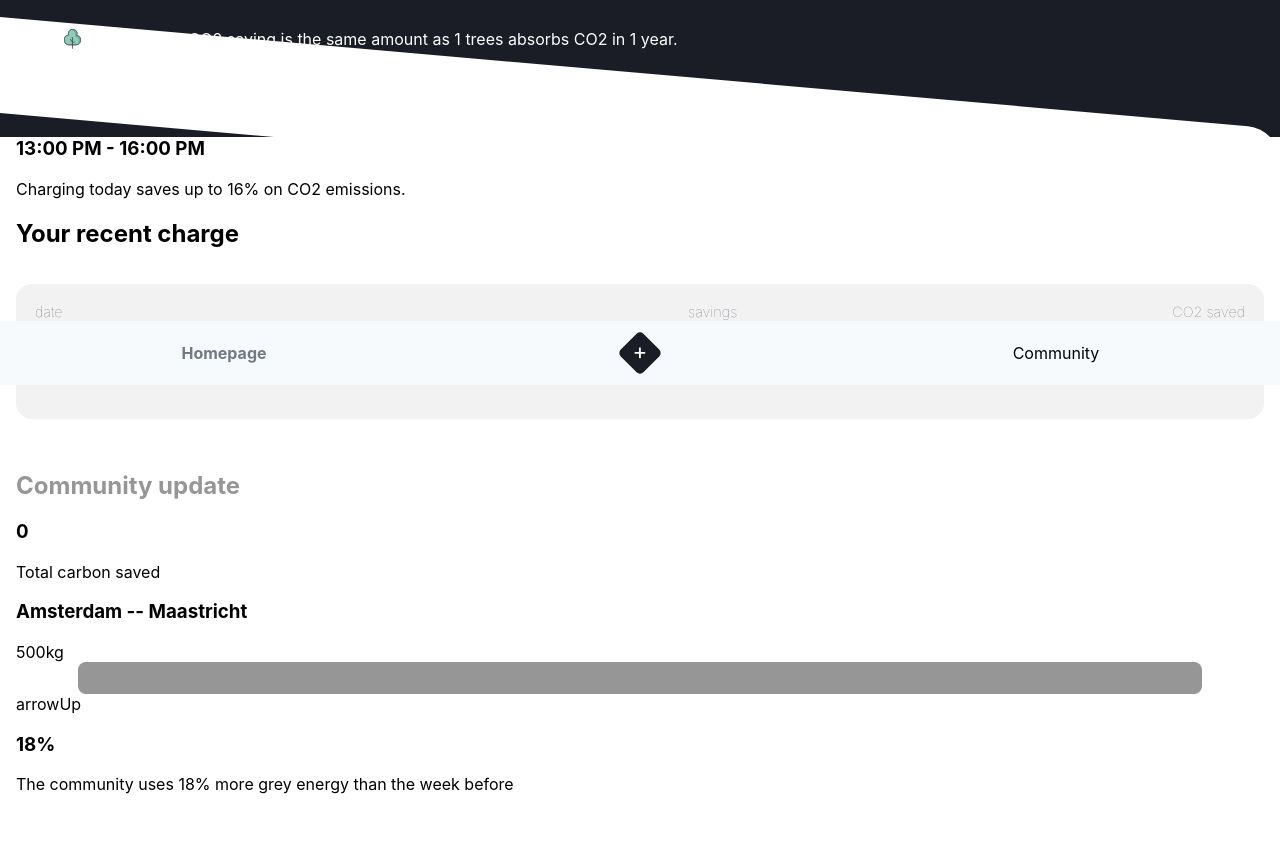
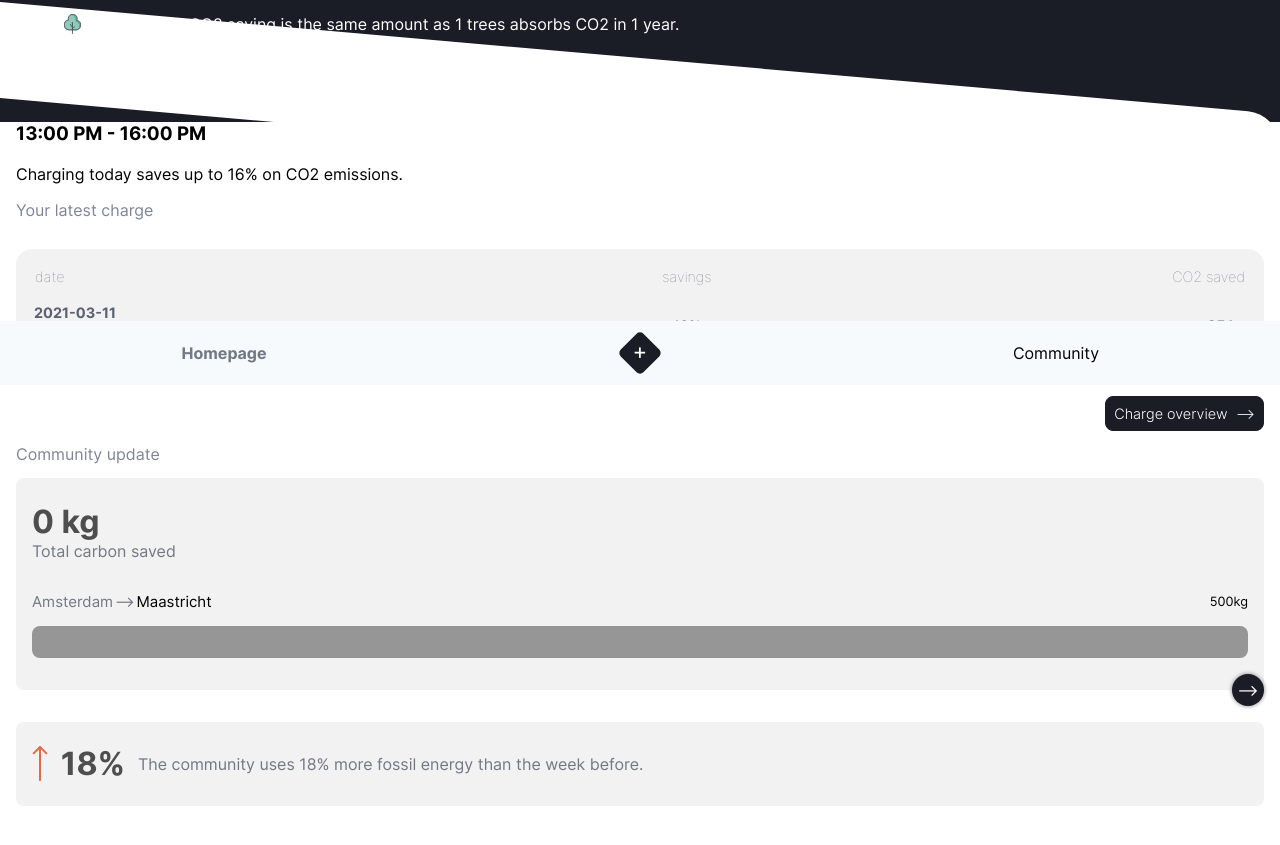
Before and after one commit to joanpadolina/co2-next-dashboard, a Next.js app: page / in a window 1280 px wide. Shown: the part 415-1260 px from the top of the page. Built offline with nearby package versions, Linux system fonts and the light colour scheme; no server answers.

Commit message:
Community update styling, rebase button styling

```diff
--- a/components/community-update/community-update.js
+++ b/components/community-update/community-update.js
@@ -1,36 +1,50 @@
 import React, { useEffect } from 'react';
 import { useSelector } from 'react-redux';
+import Link from 'next/link';
 import ProgressBar from '../progress-bar';
-
 export default function CommunityUpdate() {
   const communityStore = useSelector((state) => state.store.community);
-  const userTotal = communityStore.total
-  useEffect(() => {}, [userTotal]);
+  const usersTotal = communityStore.total;
+  useEffect(() => {}, [usersTotal]);
 
   return (
-    <article>
-      <h2 className="title--small">Community update</h2>
-      <div className="p-3 bg-gray-100 rounded-lg">
-        <article className="pb-3">
-          <h3 className="text-2xl font-bold">{userTotal}</h3>
-          <span>Total carbon saved</span>
+    <article className="community-update">
+      <h2 className="font--title">Community update</h2>
+      <div className="community-update__body">
+        <article className="community-update__header">
+          <h3 className="community-update__total font--medium">{usersTotal} kg</h3>
+          <span className="community-update__subtitle">Total carbon saved</span>
         </article>
-        <article className="flex justify-between my-3">
-          <h3>Amsterdam -- Maastricht</h3>
-          <span> 500kg </span>
+        <article className="community-update__goal">
+          <h3 className="community-update__goal-destination">
+            <span className="community-update__subtitle community-update__subtitle--destination">
+              Amsterdam
+            </span>
+            Maastricht
+          </h3>
+          <span className="community-update__endgoal"> 500kg </span>
         </article>
         <ProgressBar
-          totalSavingsCommunity={communityStore.total}
+          className="community-update__progress-bar"
+          totalSavingsCommunity={usersTotal}
           totalCommunityGoal={500}
         />
       </div>
-      <div>
-        <article className="bg-gray-100 flex p-5 items-center my-5">
-          <div>arrowUp</div>
-          <h3 className="text-2xl font-bold pr-3">18%</h3>
-          <p>The community uses 18% more grey energy than the week before</p>
-        </article>
+      <div className="button__align--right">
+        <Link href="/">
+          <a aria-label="community detail" className="button--go"></a>
+        </Link>
       </div>
+      <article className="community-update__energy-update">
+        <img
+          className="community-update__energy-arrow"
+          src="/icons/icon-arrow-up.svg"
+        />
+        <h3 className="community-update__energy-usage font--medium">18%</h3>
+        <p className="community-update__energy-body">
+          The community uses 18% more fossil energy than the week before.
+        </p>
+      </article>
     </article>
   );
 }
--- a/components/history-charge/history-charge.js
+++ b/components/history-charge/history-charge.js
@@ -6,10 +6,11 @@ export default function HistoryCharge() {
 
   return (
     <>
-      <h2> Your recent charge </h2>
+      <h2 className="font--title"> Your latest charge </h2>
       <table className="history-charge">
-        {chargingSessions.slice(Math.max(chargingSessions.length - 3, 0)).map(
-          (charging, index) =>
+        {chargingSessions
+          .slice(Math.max(chargingSessions.length - 3, 0))
+          .map((charging, index) => (
             <tbody className="history-charge__body">
               <tr className="history-charge__heading-wrapper">
                 <th className="history-charge__heading">date</th>
@@ -18,8 +19,12 @@ export default function HistoryCharge() {
               </tr>
               <tr key={index} className="history-charge__row">
                 <td className="history-charge__value">
-                    <th>{charging.date}</th>
+                  <span className="history-charge__value-date">
+                    {charging.date}{' '}
+                  </span>
+                  <span>
                     {charging.start} - {charging.end}
+                  </span>
                 </td>
                 <td className="history-charge__value">
                   {' '}
@@ -31,7 +36,7 @@ export default function HistoryCharge() {
                 </td>
               </tr>
             </tbody>
-        )}
+          ))}
       </table>
     </>
   );
--- a/pages/index.js
+++ b/pages/index.js
@@ -1,10 +1,11 @@
-import React, { useEffect, useState } from "react";
-import { useSelector } from "react-redux";
-import { carbonReducer } from "../lib/carbon-saving-calculation";
-import HeaderCarbon from "../components/header/header-main/header-main";
-import SavingsTime from "../components/savings-time";
-import CommunityUpdate from "../components/community-update/community-update";
-import HistoryCharge from "../components/history-charge/history-charge";
+import React, { useEffect, useState } from 'react';
+import { useSelector } from 'react-redux';
+import Link from 'next/link';
+import { carbonReducer } from '../lib/carbon-saving-calculation';
+import HeaderCarbon from '../components/header/header-main/header-main';
+import SavingsTime from '../components/savings-time';
+import CommunityUpdate from '../components/community-update/community-update';
+import HistoryCharge from '../components/history-charge/history-charge';
 
 export default function Index() {
   const user = useSelector((state) => state.store.user);
@@ -17,14 +18,19 @@ export default function Index() {
     setCurrentCarbon(chargeCarbonTotal);
   }, [chargingSession, currentCarbon]);
 
-  useEffect(() => {}, []);
-
   return (
     <div className="home__body">
-      <HeaderCarbon user={user} currentCarbon={currentCarbon}/>
+      <HeaderCarbon user={user} currentCarbon={currentCarbon} />
       <main className="index__main">
         <SavingsTime />
         <HistoryCharge />
+        <div className="button__align--right">
+          <Link href="/">
+            <a className="button button--dark index__link-sessions">
+              Charge overview
+            </a>
+          </Link>
+        </div>
         <CommunityUpdate />
       </main>
     </div>
--- a/styles/base.css
+++ b/styles/base.css
@@ -15,6 +15,12 @@
     --c-dark: #1A1C26;
     --c-green: #5BFCB0;
     --c-blue: #88B2D8;
+    --c-grey--title: #7F8595;
+
+    --font--small: .9rem;
+    --font--default: 1rem;
+    --font--medium: 2rem;
+    --font-big: 3rem;
 
 }
 
@@ -44,42 +50,3 @@
     color: var(--c-grey--300);
     margin: calc(var(--s-default / 2)) 0;
 }
-
-.box--gray {
-    display: block;
-    position: relative;
-    background-color: var(--c-grey--600);
-    height: max-content;
-    width: max-content;
-}
-
-.button {
-    background-color: var(--c-white);
-    padding: .5rem;
-    color: var(--c-black);
-    border-radius: .5rem;
-    font-weight: 800;
-    border: .05rem solid var(--c-dark);
-}
-
-.button--secondary {
-    color: var(--c-dark);
-    border-bottom: .3rem solid var(--c-green);
-}
-
-.button--go {
-    display: block;
-    position: relative;
-    width: 3rem;
-    height: 3rem;
-    border-radius: 3rem;
-    box-shadow: 0 0 0 4px var(--c-grey--400);
-}
-
-.button--go::before {
-    content: ">";
-    display: block;
-    position: absolute;
-    left: 0;
-    text-align: center;
-}
--- a/styles/components/community-update.css
+++ b/styles/components/community-update.css
@@ -1,7 +1,54 @@
-.community-update__barchart {
-    width: 100%;
+.community-update__body {
+    padding: var(--s-default);
+    background-color: #F2F2F2;
     border-radius: .5rem;
-    height: 2rem;
-    background-color: var(--color-grey--600);
+    padding-bottom: 2rem;
+}
+
+.community-update__subtitle {
+    color: var(--c-grey--400);
+}
+
+.community-update__total {
     margin-top: .5rem;
+    margin-bottom: 0;
 }
+
+.community-update__goal {
+    display: flex;
+    align-items: center;
+    justify-content: space-between;
+    font-size: .8rem;
+    margin-top: var(--s-default);
+}
+
+.community-update__goal-destination {
+    font-weight: normal;
+}
+
+.community-update__progress-bar {
+    margin-bottom: 2rem;
+}
+
+.community-update__subtitle--destination::after {
+    content: "-->";
+    display: inline-block;
+    margin: 0 .1rem;
+}
+
+.community-update__energy-update {
+    display: flex;
+    align-items: center;
+    margin-top: var(--s-default);
+    padding: var(--s-default);
+    border-radius: .5rem;
+    background-color: #F2F2F2;
+}
+
+.community-update__energy-usage {
+    margin: 0 .8rem;
+}
+
+.community-update__energy-body {
+    color: var(--c-grey--400);
+}
--- a/styles/components/history-charge.css
+++ b/styles/components/history-charge.css
@@ -2,11 +2,13 @@
     display: flex;
     flex-direction: column-reverse;
     width: 100%;
+    color: var(--c-grey--600);
+    font-weight: normal;
     padding: var(--s-default) 0;
 }
 
 .history-charge__heading {
-    font-size: .9rem;
+    font-size: var(--font--small);
     color: var(--c-grey--400);
     text-align: left;
     font-weight: lighter;
@@ -52,8 +54,16 @@
 
 .history-charge__value {
     padding: var(--s-default) 0;
+    font-size: var(--font--small);
+    font-weight: normal;
 }
 
 .history-charge__value:nth-of-type(3) {
     font-weight: bolder;
 }
+
+.history-charge__value-date {
+    display: block;
+    margin-bottom: calc((var(--s-default) * .5));
+    font-weight: bold;
+}
--- a/styles/components/index.css
+++ b/styles/components/index.css
@@ -20,3 +20,7 @@
     border-radius: 0 2rem 0 0;
     z-index: -1;
 }
+
+.index__link-sessions {
+    font-size: var(--font--small);
+}
--- a/styles/components/progress-bar.css
+++ b/styles/components/progress-bar.css
@@ -1,8 +1,7 @@
 .progress-bar__wrapper {
     display: block;
     position: relative;
-    margin: auto;
-    width: 90%;
+    width: 100%;
     height: 2rem;
     background-color: var(--c-grey--300);
     border-radius: .5rem;
--- a/styles/globals.css
+++ b/styles/globals.css
@@ -1,4 +1,5 @@
 @import './components/header-main.css';
+@import './components/community-update.css';
 @import './components/charge-input-modal.css';
 @import './components/compare-carbon.css';
 @import './components/recent-charge.css';
@@ -7,6 +8,8 @@
 @import './components/history-charge.css';
 @import './components/profile.css';
 @import './components/progress-bar.css';
+@import './globals/typography.css';
+@import './globals/button.css';
 @import './base.css';
 
 html,
--- /dev/null
+++ b/styles/globals/button.css
@@ -0,0 +1,56 @@
+.box--gray {
+    display: block;
+    position: relative;
+    background-color: var(--c-grey--600);
+    height: max-content;
+    width: max-content;
+}
+
+.button {
+    background-color: var(--c-white);
+    padding: .5rem;
+    color: var(--c-black);
+    border-radius: .5rem;
+    font-weight: 800;
+    border: .05rem solid var(--c-dark);
+}
+
+.button--dark {
+    background: var(--c-dark);
+    color: var(--c-white);
+    font-weight: 300;
+}
+
+.button--dark::after {
+    content: "-->";
+    margin-left: .5rem;
+}
+
+.button--secondary {
+    color: var(--c-dark);
+    border-bottom: .3rem solid var(--c-green);
+}
+
+.button--go {
+    display: flex;
+    position: relative;
+    justify-content: center;
+    align-items: center;
+    background-color: var(--c-dark);
+    color: var(--c-white);
+    width: 2rem;
+    height: 2rem;
+    border-radius: 3rem;
+    box-shadow: 0 0 4px 0 var(--c-grey--400);
+}
+
+.button--go::after {
+    content: "-->";
+}
+
+.button__align--right {
+    display: flex;
+    position: relative;
+    justify-content: flex-end;
+    margin-top: -1rem;
+}
--- a/styles/globals/typography.css
+++ b/styles/globals/typography.css
@@ -42,6 +42,7 @@
   src: url("/font-files/Inter-Light.woff2") format("woff2"),
     url("/font-files/Inter-Light.woff") format("woff");
 }
+
 @font-face {
   font-family: "Inter";
   font-style: italic;
@@ -59,6 +60,7 @@
   src: url("/font-files/Inter-Regular.woff2") format("woff2"),
     url("/font-files/Inter-Regular.woff") format("woff");
 }
+
 @font-face {
   font-family: "Inter";
   font-style: italic;
@@ -94,6 +96,7 @@
   src: url("/font-files/Inter-SemiBold.woff2") format("woff2"),
     url("/font-files/Inter-SemiBold.woff") format("woff");
 }
+
 @font-face {
   font-family: "Inter";
   font-style: italic;
@@ -129,6 +132,7 @@
   src: url("/font-files/Inter-ExtraBold.woff2") format("woff2"),
     url("/font-files/Inter-ExtraBold.woff") format("woff");
 }
+
 @font-face {
   font-family: "Inter";
   font-style: italic;
@@ -146,6 +150,7 @@
   src: url("/font-files/Inter-Black.woff2") format("woff2"),
     url("/font-files/Inter-Black.woff") format("woff");
 }
+
 @font-face {
   font-family: "Inter";
   font-style: italic;
@@ -156,15 +161,23 @@
 }
 
 h1 {
-  font-size: 1.5rem; /* 24px */
+  font-size: 1.5rem;
 }
 
 .font--title {
-  font-size: 1.15rem;
+  font-size: 1rem;
+  font-weight: normal;
+  color: var(--c-grey--title);
+}
+
+.font--medium {
+  font-size: 2rem;
+  color: var(--c-grey--700);
 }
 
 .font--big {
   font-family: "Inter";
   font-weight: bolder;
-  font-size: 3rem; /* 48px */
+  font-size: 3rem;
+  /* 48px */
 }
```
Also changed, not shown: public/icons/icon-arrow-down.svg (added), public/icons/icon-arrow-up.svg (added). Lines whose indentation alone changed are shown as unchanged.
